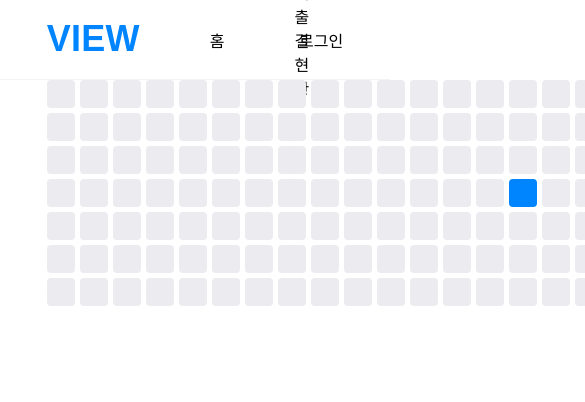
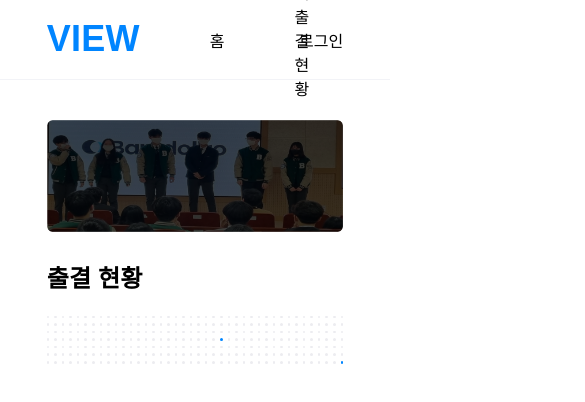
Before and after one commit to SETUPYOURORGAN1ZATION/VIEW_FRONTEND, a React (Create React App) app: page / in a window 390 px wide. Shown: the top 402 px of the page, 585 px wide, since content can reach past the window. Built offline with nearby package versions, Linux system fonts and the light colour scheme; a web font is replaced by a local one.

Commit message:
style: Grass 반응형으로 변경

```diff
--- a/src/components/Grass/index.tsx
+++ b/src/components/Grass/index.tsx
@@ -44,7 +44,7 @@ const Grass = ({
 
   let arr: Array<Array<string>> = [];
 
-  for (let i = 30; i >= 0; i--) {
+  for (let i = 39; i >= 0; i--) {
     let arrColumn = [];
     for (let j = 6; j >= 0; j--) {
       arrColumn.push(current.subtract(i * 7 + j, "day").format("YYYY-MM-DD"));
--- a/src/components/Grass/style.ts
+++ b/src/components/Grass/style.ts
@@ -2,17 +2,20 @@ import styled, { css } from "styled-components";
 
 export const Layout = styled.div`
   display: flex;
+  width: 100%;
   gap: 5px;
 `;
 export const ColumnBox = styled.div`
   display: flex;
   flex-direction: column;
+  width: 2.5%;
+  height: 100%;
   gap: 5px;
 `;
 
 export const Block = styled.div<{ color: string }>`
-  width: 28px;
-  height: 28px;
+  width: 100%;
+  aspect-ratio: 1;
   border-radius: 4px;
   ${(props) =>
     css`
--- a/src/pages/Home/index.tsx
+++ b/src/pages/Home/index.tsx
@@ -1,6 +1,7 @@
 import Grass from "components/Grass";
 import DayInfo from "interfaces/DayInfo";
-import React from "react";
+import banner from "assets/banner.png";
+import * as S from "./style";
 
 const Home = () => {
   const data: DayInfo[] = [
@@ -11,12 +12,11 @@ const Home = () => {
   ];
 
   return (
-    <div>
-      <Grass
-        data={data}
-        attendColor="#0085ff"
-      />
-    </div>
+    <S.Layout>
+      <S.Banner src={banner} />
+      <S.Text>출결 현황</S.Text>
+      <Grass data={data} attendColor="#0085ff" />
+    </S.Layout>
   );
 };
 
--- a/src/pages/Home/style.ts
+++ b/src/pages/Home/style.ts
@@ -1 +1,20 @@
 import styled from "styled-components";
+import font from "styles/font";
+
+export const Layout = styled.div`
+  overflow: hidden;
+  margin-top: 40px;
+  width: 100%;
+  display: flex;
+  flex-direction: column;
+`;
+
+export const Banner = styled.img`
+  width: 100%;
+  margin-bottom: 30px;
+`;
+
+export const Text = styled.div`
+  ${font.H3}
+  margin-bottom: 20px;
+`;
```
Also changed, not shown: src/assets/banner.png (added).
